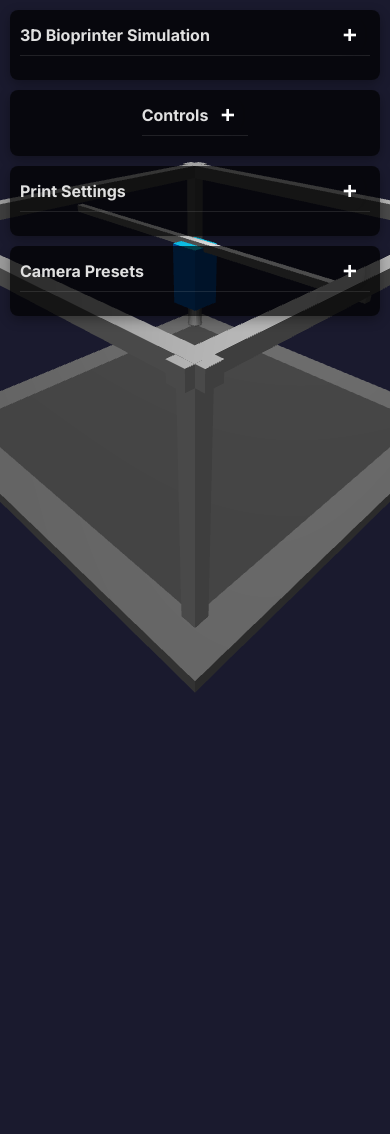
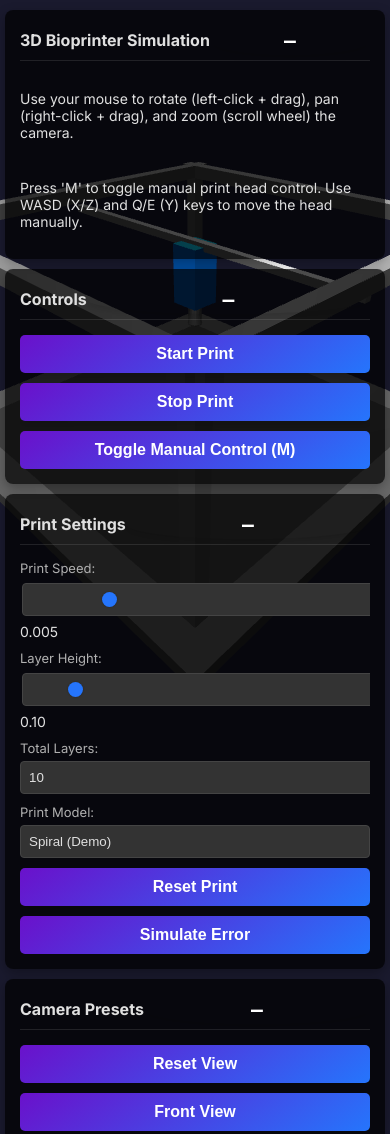
Before and after one commit to rescience-sm/supreme-umbrella, a plain HTML site: page index.html in a window 390 px wide. Shown: the top 1134 px of the page. Before the commit the page ends 844 px from the top, so only its background shows below. Drawn offline with nearby package versions, Linux system fonts and the light colour scheme; animation ran at ten frames a second.

Commit message:
Add files via upload

```diff
--- a/index.html
+++ b/index.html
@@ -6,12 +6,32 @@
     <title>3D Bioprinter Simulation</title>
     <link href="https://fonts.googleapis.com/css2?family=Inter:wght@400;700&display=swap" rel="stylesheet">
     <style>
-        body { margin: 0; overflow: hidden; font-family: 'Inter', sans-serif; background-color: #1a1a2e; color: #e0e0e0; }
-        canvas { display: block; }
+        body {
+            margin: 0;
+            overflow-x: hidden; /* Prevent horizontal scroll on mobile */
+            font-family: 'Inter', sans-serif;
+            background-color: #1a1a2e;
+            color: #e0e0e0;
+            display: flex; /* Use flexbox for overall layout */
+            flex-direction: column; /* Stack content vertically */
+            align-items: center; /* Center content horizontally */
+            min-height: 100vh; /* Ensure body takes full viewport height */
+            padding: 10px; /* Overall padding */
+            box-sizing: border-box; /* Include padding in element's total width and height */
+        }
+        canvas {
+            display: block;
+            width: 100%; /* Make canvas responsive */
+            height: 100%; /* Make canvas responsive */
+            position: absolute; /* Position canvas behind panels */
+            top: 0;
+            left: 0;
+            z-index: 1; /* Ensure canvas is behind panels */
+        }
 
         /* Panel Styling */
         .panel {
-            position: absolute;
+            position: relative; /* Change to relative for natural flow within flex container */
             background-color: rgba(0, 0, 0, 0.7);
             padding: 15px;
             border-radius: 8px;
@@ -19,17 +39,20 @@
             color: #e0e0e0;
             font-size: 14px;
             z-index: 10;
-            display: flex; /* Use flex for layout */
+            display: flex;
             flex-direction: column;
-            gap: 10px; /* Spacing between header and content */
-            transition: all 0.3s ease-out; /* Smooth transitions for panel movement/size */
+            gap: 10px;
+            transition: all 0.3s ease-out;
+            margin-bottom: 10px; /* Space between stacked panels */
+            width: calc(100% - 20px); /* Default width for mobile, adjusted below for desktop */
+            max-width: 400px; /* Max width for panels */
         }
 
         .panel-header {
             display: flex;
             justify-content: space-between;
             align-items: center;
-            cursor: pointer; /* Indicate it's clickable */
+            cursor: pointer;
             padding-bottom: 5px;
             border-bottom: 1px solid rgba(255, 255, 255, 0.1);
             margin-bottom: 5px;
@@ -62,13 +85,13 @@
         }
 
         .panel-content {
-            max-height: 500px; /* A large enough value to show content */
+            max-height: 500px; /* A large enough value to show content when expanded */
             opacity: 1;
             overflow: hidden;
-            transition: max-height 0.3s ease-out, opacity 0.3s ease-out;
+            transition: max-height 0.3s ease-out, opacity 0.3s ease-out, padding 0.3s ease-out, margin 0.3s ease-out;
             display: flex;
             flex-direction: column;
-            gap: 10px; /* Spacing for internal elements */
+            gap: 10px;
         }
 
         .panel.collapsed .panel-content {
@@ -81,7 +104,15 @@
         }
 
         .panel.collapsed .toggle-button {
-            transform: rotate(-90deg); /* Rotate for collapsed state */
+            transform: rotate(-90deg);
+        }
+
+        /* Specific panel positioning for desktop */
+        @media (min-width: 769px) {
+            .panel {
+                position: absolute; /* Revert to absolute for desktop positioning */
+                width: auto; /* Allow content to dictate width */
+                margin-bottom: 0; /* No margin-bottom when absolutely positioned */
             }
 
             #info-panel {
@@ -94,19 +125,15 @@
                 bottom: 20px;
                 left: 50%;
                 transform: translateX(-50%);
-            display: flex; /* Override flex-direction from .panel for horizontal buttons */
-            flex-direction: row; /* Horizontal layout for buttons */
+                flex-direction: row; /* Horizontal layout for buttons on desktop */
                 gap: 10px;
             }
-        /* Ensure controls-panel content is also flex for its buttons */
             #controls-panel .panel-content {
-            display: flex;
-            flex-direction: row;
-            flex-wrap: wrap; /* Allow buttons to wrap */
+                flex-direction: row; /* Horizontal layout for buttons on desktop */
+                flex-wrap: wrap;
                 justify-content: center;
                 gap: 10px;
             }
-
 
             #settings-panel {
                 top: 10px;
@@ -117,6 +144,7 @@
             #camera-panel {
                 bottom: 20px;
                 right: 10px;
+            }
         }
 
         /* Button Styling */
@@ -131,6 +159,8 @@ right: 10px;
             font-weight: bold;
             transition: all 0.3s ease;
             box-shadow: 0 4px 6px rgba(0, 0, 0, 0.1);
+            flex-grow: 1; /* Allow buttons to grow within flex container */
+            min-width: 120px; /* Minimum width for buttons */
         }
         button:hover {
             background: linear-gradient(145deg, #2575fc, #6a11cb);
@@ -161,7 +191,7 @@ right: 10px;
             border: 1px solid #444;
             background-color: #333;
             color: #e0e0e0;
-            -webkit-appearance: none; /* Remove default styling for range input */
+            -webkit-appearance: none;
             appearance: none;
             cursor: pointer;
         }
@@ -223,74 +253,6 @@ right: 10px;
             color: #e0e0e0;
             font-size: 20px;
             cursor: pointer;
-        }
-
-        /* Mobile specific adjustments */
-        @media (max-width: 768px) {
-            .panel {
-                width: calc(100% - 40px); /* Full width minus padding */
-                left: 20px;
-                right: 20px;
-                margin-bottom: 10px; /* Space between stacked panels */
-                padding: 10px;
-            }
-
-            #info-panel {
-                top: 10px;
-                left: 10px;
-                right: 10px;
-                max-width: unset; /* Remove max-width for mobile */
-            }
-
-            #controls-panel {
-                bottom: unset; /* Remove bottom positioning */
-                top: 10px; /* Stack below info panel */
-                left: 50%;
-                transform: translateX(-50%);
-                width: calc(100% - 40px);
-                flex-direction: column; /* Stack buttons vertically on mobile */
-                align-items: center;
-                gap: 5px;
-            }
-             #controls-panel .panel-content {
-                flex-direction: column; /* Stack buttons vertically on mobile */
-                align-items: center;
-            }
-
-            #settings-panel {
-                top: unset; /* Remove top positioning */
-                bottom: 10px; /* Stack at bottom */
-                left: 10px;
-                right: 10px;
-                width: calc(100% - 40px);
-            }
-
-            #camera-panel {
-                bottom: unset; /* Remove bottom positioning */
-                top: 10px; /* Stack below controls or info */
-                left: 10px;
-                right: 10px;
-                width: calc(100% - 40px);
-            }
-
-            /* Stack panels vertically for mobile */
-            #info-panel { order: 1; }
-            #controls-panel { order: 2; top: calc(10px + var(--info-panel-height, 0px) + 10px); } /* Dynamic top based on info panel height */
-            #settings-panel { order: 3; top: calc(10px + var(--info-panel-height, 0px) + var(--controls-panel-height, 0px) + 20px); }
-            #camera-panel { order: 4; top: calc(10px + var(--info-panel-height, 0px) + var(--controls-panel-height, 0px) + var(--settings-panel-height, 0px) + 30px); }
-
-            /* Default to collapsed on mobile */
-            .panel:not(#message-box-overlay) { /* Exclude message box from initial collapse */
-                max-height: 50px; /* Height when collapsed */
-                overflow: hidden;
-            }
-            .panel:not(#message-box-overlay) .panel-content {
-                max-height: 0;
-                opacity: 0;
-            }
-            .panel:not(#message-box-overlay) .toggle-button {
-                transform: rotate(-90deg);
-            }
         }
     </style>
 </head>
@@ -375,7 +337,6 @@ right: 10px;
 
     <!-- Online references for Three.js and OrbitControls.js -->
     <script src="https://cdnjs.cloudflare.com/ajax/libs/three.js/r128/three.min.js"></script>
-    <!-- Using a compatible OrbitControls.js that exposes THREE.OrbitControls globally -->
     <script src="https://cdn.jsdelivr.net/npm/three@0.128.0/examples/js/controls/OrbitControls.js"></script>
     <script>
         // Global variables for Three.js scene
@@ -590,7 +551,7 @@ right: 10px;
             // Message box close button
             document.getElementById('message-box-close').addEventListener('click', hideMessageBox);
 
-            // Add collapsible functionality
+            // Add collapsible functionality to panels
             document.querySelectorAll('.panel').forEach(panel => {
                 const header = panel.querySelector('.panel-header');
                 const toggleButton = panel.querySelector('.toggle-button');
@@ -598,21 +559,13 @@ right: 10px;
                 if (header && toggleButton) {
                     header.addEventListener('click', () => {
                         panel.classList.toggle('collapsed');
+                        // Update the toggle button text based on the collapsed state
                         toggleButton.textContent = panel.classList.contains('collapsed') ? '+' : '–';
                     });
+                    // Set initial toggle button text based on whether it starts collapsed (which it won't by default now)
+                    toggleButton.textContent = panel.classList.contains('collapsed') ? '+' : '–';
                 }
             });
-
-            // Collapse panels by default on mobile
-            if (window.innerWidth <= 768) {
-                document.querySelectorAll('.panel:not(#message-box-overlay)').forEach(panel => {
-                    panel.classList.add('collapsed');
-                    const toggleButton = panel.querySelector('.toggle-button');
-                    if (toggleButton) {
-                        toggleButton.textContent = '+';
-                    }
-                });
-            }
         }
 
         // Function to handle window resizing
@@ -620,59 +573,7 @@ right: 10px;
             camera.aspect = window.innerWidth / window.innerHeight;
             camera.updateProjectionMatrix();
             renderer.setSize(window.innerWidth, window.innerHeight);
-
-            // Recalculate panel positions for mobile if needed
-            if (window.innerWidth <= 768) {
-                updateMobilePanelPositions();
-            } else {
-                // Reset to desktop positions if resizing to desktop from mobile
-                document.getElementById('info-panel').style.top = '10px';
-                document.getElementById('info-panel').style.left = '10px';
-                document.getElementById('info-panel').style.right = 'unset';
-                document.getElementById('info-panel').style.maxWidth = '300px';
-
-                document.getElementById('controls-panel').style.top = 'unset';
-                document.getElementById('controls-panel').style.bottom = '20px';
-                document.getElementById('controls-panel').style.left = '50%';
-                document.getElementById('controls-panel').style.transform = 'translateX(-50%)';
-                document.getElementById('controls-panel').style.width = 'unset';
-                document.getElementById('controls-panel').style.flexDirection = 'row';
-
-                document.getElementById('settings-panel').style.bottom = 'unset';
-                document.getElementById('settings-panel').style.top = '10px';
-                document.getElementById('settings-panel').style.right = '10px';
-                document.getElementById('settings-panel').style.left = 'unset';
-                document.getElementById('settings-panel').style.width = '250px';
-
-                document.getElementById('camera-panel').style.top = 'unset';
-                document.getElementById('camera-panel').style.bottom = '20px';
-                document.getElementById('camera-panel').style.right = '10px';
-                document.getElementById('camera-panel').style.left = 'unset';
-                document.getElementById('camera-panel').style.width = 'unset';
-
-                // Ensure panels are not collapsed by default on desktop
-                document.querySelectorAll('.panel').forEach(panel => {
-                    panel.classList.remove('collapsed');
-                    const toggleButton = panel.querySelector('.toggle-button');
-                    if (toggleButton) {
-                        toggleButton.textContent = '–';
         }
-                });
-            }
-        }
-
-        function updateMobilePanelPositions() {
-            const infoPanel = document.getElementById('info-panel');
-            const controlsPanel = document.getElementById('controls-panel');
-            const settingsPanel = document.getElementById('settings-panel');
-            const cameraPanel = document.getElementById('camera-panel');
-
-            // Set CSS variables for panel heights
-            document.documentElement.style.setProperty('--info-panel-height', infoPanel.offsetHeight + 'px');
-            document.documentElement.style.setProperty('--controls-panel-height', controlsPanel.offsetHeight + 'px');
-            document.documentElement.style.setProperty('--settings-panel-height', settingsPanel.offsetHeight + 'px');
-        }
-
 
         // Function to generate path points for different models
         function generatePathForModel(model, progress) {
@@ -683,13 +584,13 @@ right: 10px;
             if (model === 'spiral') {
                 const maxRadius = bedHalf * 0.9;
                 const segmentsPerRotation = 100;
-                const totalRotations = 4;
-                const totalSegments = segmentsPerRotation * totalRotations;
+                const totalRotations = 4; // This is not directly used for single layer spiral, but kept for context
+                const totalSegments = segmentsPerRotation; // For one layer's spiral
 
-                for (let i = 0; i <= segmentsPerRotation; i++) {
-                    const segmentProgress = i / segmentsPerRotation;
+                for (let i = 0; i <= totalSegments; i++) {
+                    const segmentProgress = i / totalSegments;
                     const radius = segmentProgress * maxRadius;
-                    const angle = segmentProgress * Math.PI * 2; // One full rotation
+                    const angle = segmentProgress * Math.PI * 2; // One full rotation for the spiral layer
 
                     const x = radius * Math.cos(angle);
                     const z = radius * Math.sin(angle);
@@ -709,8 +610,11 @@ right: 10px;
                 const numSegments = 60;
                 // For a sphere, each layer is a circle
                 // The radius of the circle changes based on the layer's height relative to the sphere's center
-                const sphereCenterY = EXTRUDER_HEIGHT_OFFSET + (totalLayers * layerHeight) / 2;
-                const relativeLayerHeight = (currentLayer * layerHeight) - (totalLayers * layerHeight) / 2;
+                // Calculate the center of the sphere's vertical extent
+                const sphereVerticalCenter = EXTRUDER_HEIGHT_OFFSET + (totalLayers * layerHeight) / 2;
+                // Calculate the layer's height relative to the sphere's vertical center
+                const relativeLayerHeight = (currentY - sphereVerticalCenter);
+                // Calculate the radius of the current layer's circle using Pythagorean theorem
                 const currentCircleRadius = Math.sqrt(Math.max(0, radius * radius - relativeLayerHeight * relativeLayerHeight));
 
                 for (let i = 0; i <= numSegments; i++) {
@@ -820,13 +724,13 @@ right: 10px;
                 return;
             }
             isPrinting = true;
-            // Removed: showMessageBox("Printing started!");
+            // Removed: showMessageBox("Printing started!"); // Removed to avoid excessive pop-ups
         }
 
         // Stop print animation
         function stopPrint() {
             isPrinting = false;
-            // Removed: showMessageBox("Printing stopped.");
+            // Removed: showMessageBox("Printing stopped."); // Removed to avoid excessive pop-ups
         }
 
         // Toggle manual control mode
@@ -920,10 +824,6 @@ right: 10px;
         window.onload = function () {
             init();
             animate();
-            // Initial call to set mobile panel positions correctly
-            if (window.innerWidth <= 768) {
-                updateMobilePanelPositions();
-            }
         };
     </script>
 </body>
```
Lines whose indentation alone changed are shown as unchanged.
